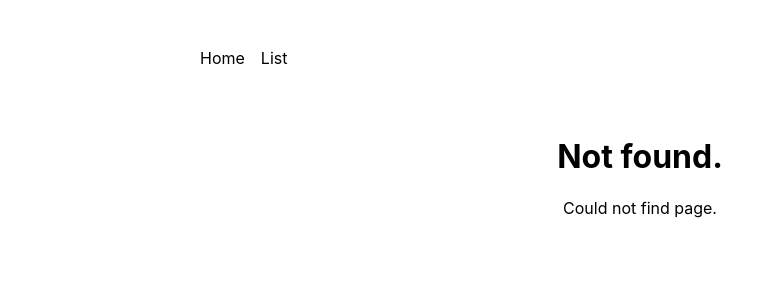
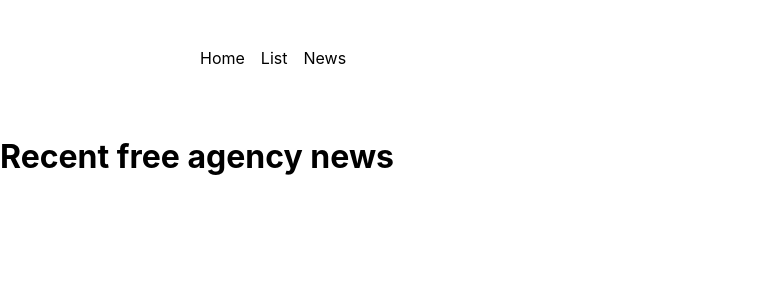
Before and after one commit to danielrosenthal0/free-agency-tracker, a React (Create React App) app: page /news in a window 1280 px wide. Before the commit this address had no page. Shown: the top 300 px of the page, without its empty margins (0-782 px from the left). Built offline with nearby package versions, Linux system fonts and the light colour scheme.

Commit message:
added news page, now working on headshots

```diff
--- a/src/App.js
+++ b/src/App.js
@@ -3,6 +3,7 @@ import RootLayout from "./pages/Root";
 import ErrorPage from "./pages/ErrorPage";
 import List from './pages/List';
 import Home from "./pages/Home";
+import News from "./pages/News";
 
 
 const router = createBrowserRouter([
@@ -23,6 +24,10 @@ const router = createBrowserRouter([
             path: ':page'
           }
         ]
+      },
+      {
+        path: '/news',
+        element: <News/>
       }
     ]
   }
--- a/src/components/Navigation.js
+++ b/src/components/Navigation.js
@@ -27,6 +27,16 @@ const Navigation = () => {
               List
             </NavLink>
           </li>
+          <li>
+            <NavLink
+              to="/news"
+              className={({ isActive }) =>
+                isActive ? classes.active : undefined
+              }
+            >
+              News
+            </NavLink>
+          </li>
         </ul>
       </nav>
     </header>
--- a/src/pages/List.js
+++ b/src/pages/List.js
@@ -24,11 +24,20 @@ const List = () => {
     fetchFreeAgents();
   }, []);
 
+  //filtering and sorting data before sending to components
   const freeAgentsArray = Object.values(freeAgents);
   const players = Array.isArray(freeAgentsArray[1]) ? freeAgentsArray[1] : [];
 
+  const sortedPlayers = [...players].sort((a, b) => {
+    const dateA = new Date(a.updated);
+    const dateB = new Date(b.updated);
+    return dateB - dateA;
+  }).filter((player) => {
+    const year = new Date(player.updated).getFullYear();
+    return year === 2022 || year === 2023
+  });
 
-  const totalPlayers = players.length;
+  const totalPlayers = sortedPlayers.length;
   const totalPages = Math.ceil(totalPlayers / playersPerPage);
   const lastPlayer = currentPage * playersPerPage;
   const firstPlayer = lastPlayer - playersPerPage;
--- /dev/null
+++ b/src/pages/News.js
@@ -0,0 +1,7 @@
+const News = () => {
+    return (
+        <h1>Recent free agency news</h1>
+    )
+}
+
+export default News;
```
